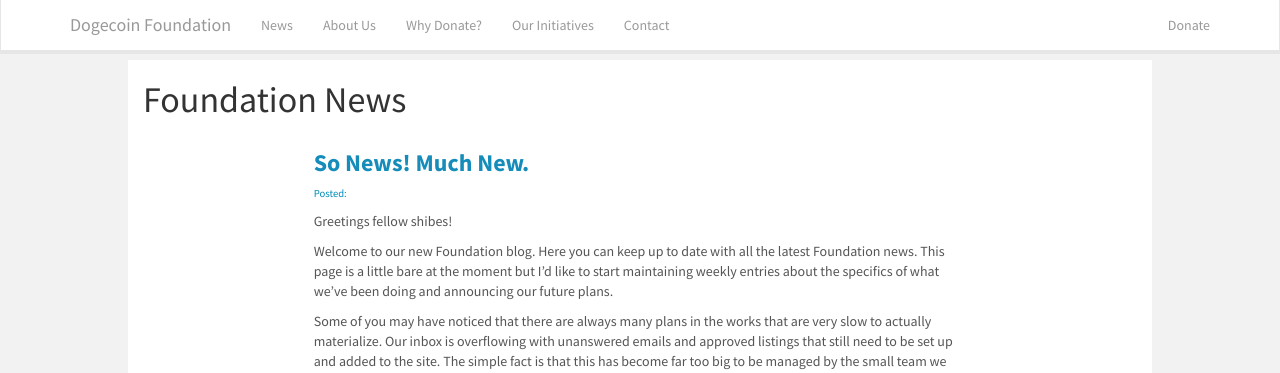
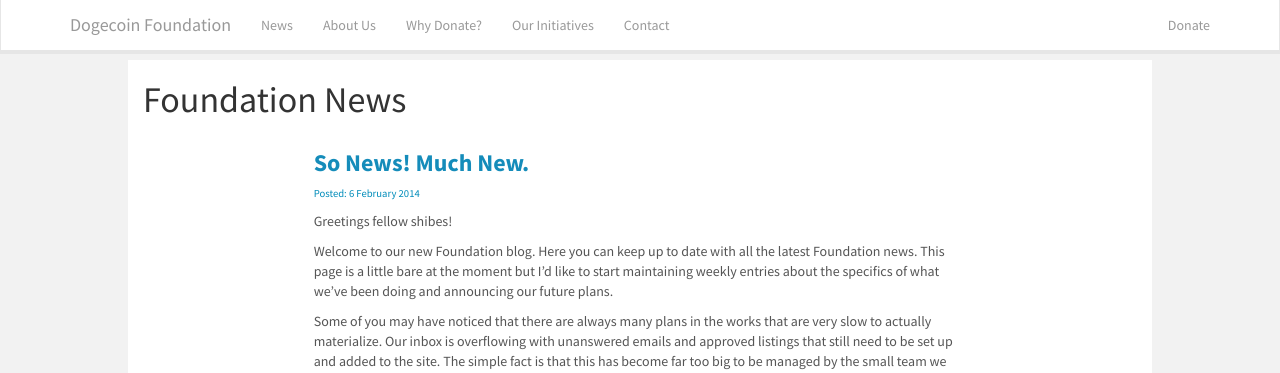
Before and after one commit to PowerLemons/foundation.dogecoin.com, a Jekyll site: the page built from news.html, in a window 1280 px wide. Shown: the top 373 px of the page. Built offline with Jekyll 4.4.1, drawn with Linux system fonts in a browser that asks for light colours; nearby versions of some CDN libraries.

Commit message:
Post time.

```diff
--- a/news.html
+++ b/news.html
@@ -15,7 +15,7 @@
 			</div>
 			<div id="blog2" class="col-md-8">
 				<h3><b><a href="{{ post.url }}">{{ post.title }}</a></b></h3>
-				<p class="postTime">Posted: {{ page.post_time }}</p>
+				<p class="postTime">Posted: {{ post.post_time }}</p>
 
 				{{ post.excerpt }}
 
```
